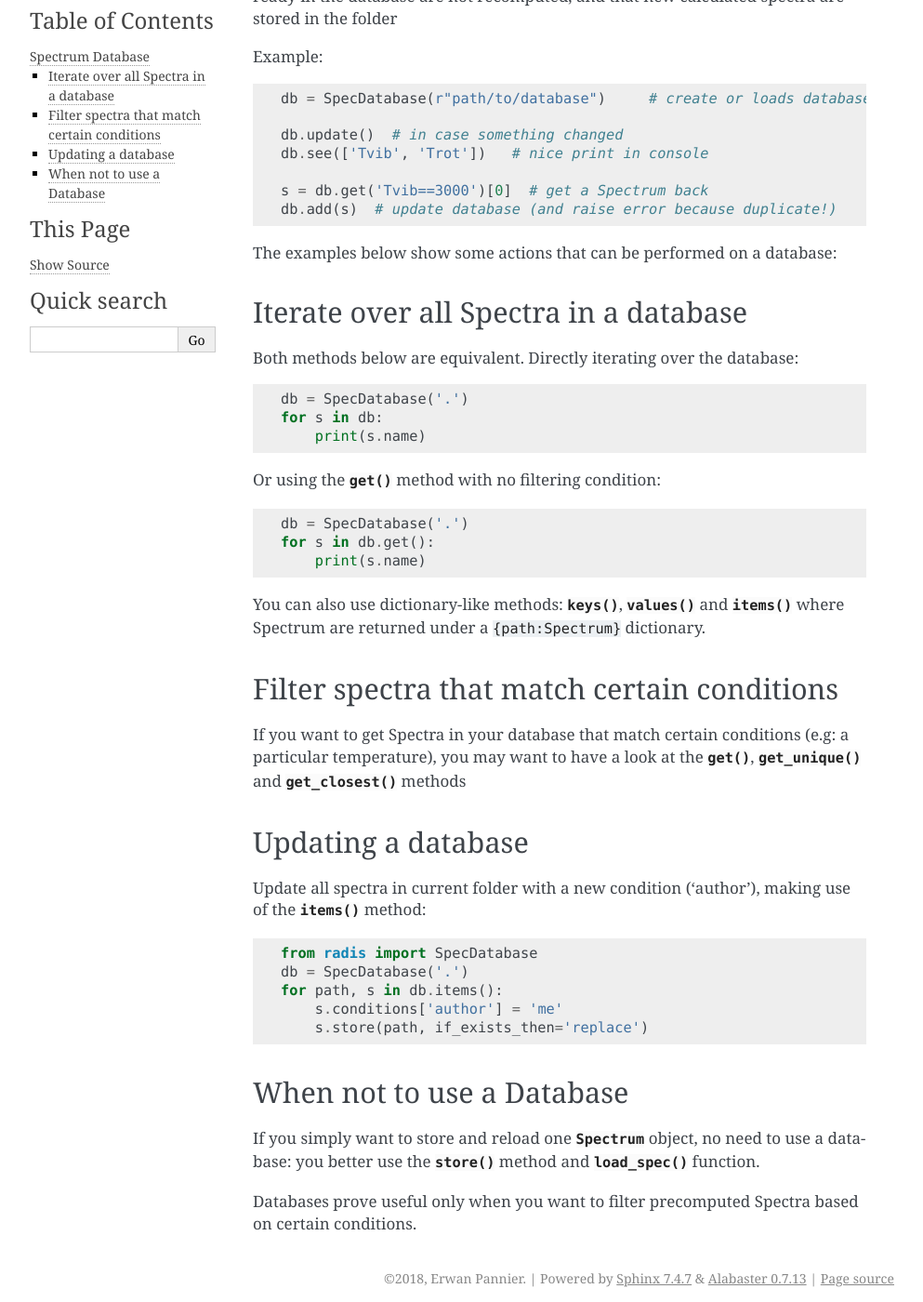
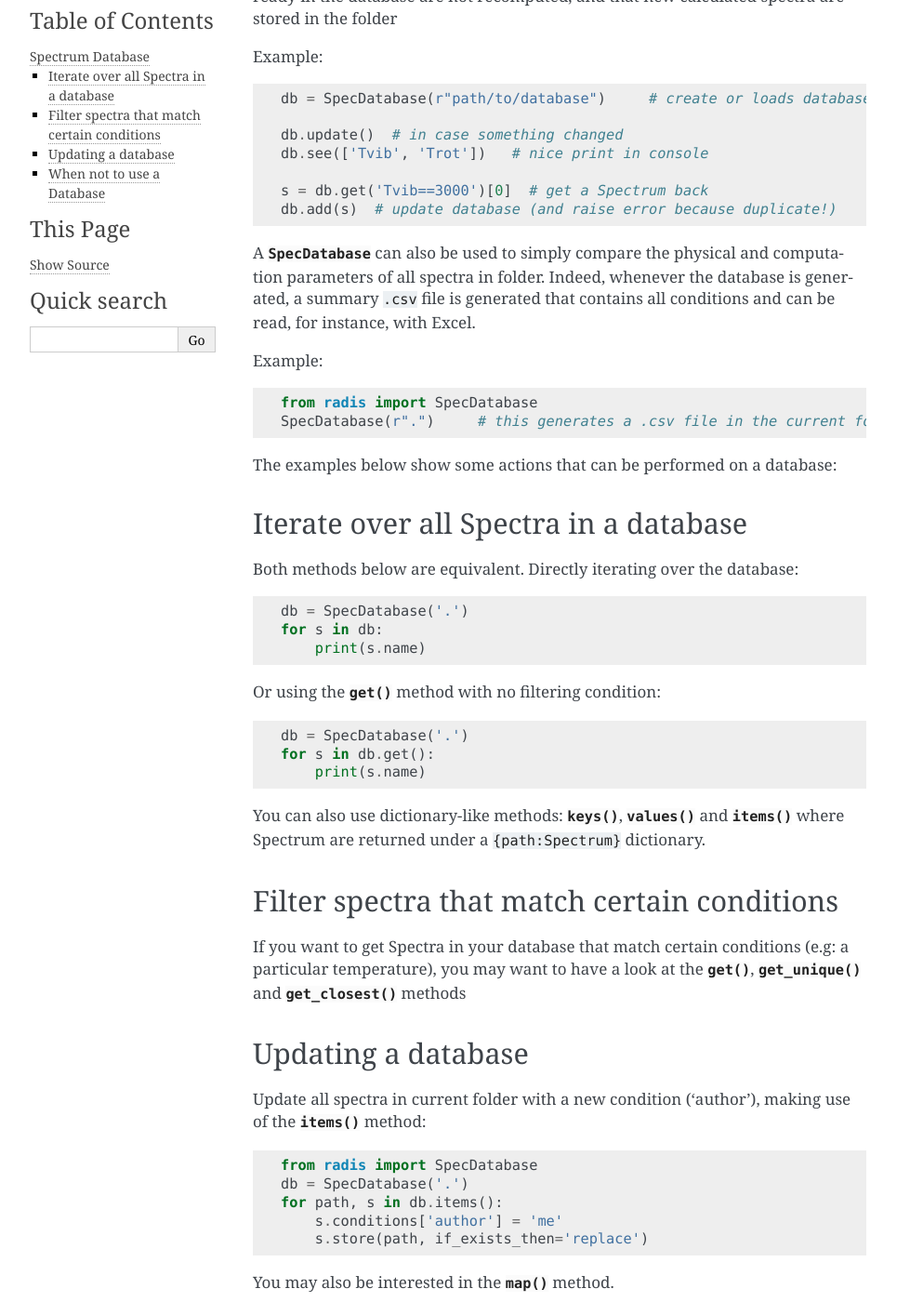
Before and after one commit to radis/radis, a Sphinx documentation site: the page built from docs/tools/database.rst, in a window 1280 px wide and 1400 px high, scrolled down 239 px. Shown: the whole window at 93% size, without its empty margins (148-1141 px from the left). Built offline with Sphinx 7.4.7, drawn with Linux system fonts in a browser that asks for light colours; pages that are not in the unit, such as notebooks, are missing from menus.

Commit message:
update cache files, update docs

```diff
--- a/docs/spectrum/howto.rst
+++ b/docs/spectrum/howto.rst
@@ -73,8 +73,8 @@ The default quantities are::
     'radiance_noslit', 'transmittance_noslit', 'emisscoeff', 'emisscoeff_continuum',
     'absorbance', 'abscoeff', 'abscoeff_continuum', 'emissivity_noslit'
 
-See the latest list in the CONVOLUTED_QUANTITIES and NON_CONVOLUTED_QUANTITIES defined
-`here <https://github.com/radis/radis/blob/master/radis/spectrum/rescale.py>`__.
+See the latest list in the :data:`~radis.spectrum.utils.CONVOLUTED_QUANTITIES`
+and :data:`~radis.spectrum.utils.NON_CONVOLUTED_QUANTITIES`.
 
 get wavelength / wavenumber?
 ------------------------
--- a/docs/spectrum/spectrum.rst
+++ b/docs/spectrum/spectrum.rst
@@ -45,8 +45,8 @@ Variables not convoluted:
 - **abscoeff**: spectral absorption coefficient (typically in cm-1)
 - **abscoeff_continuum**: a pseudo-continuum generated by RADIS :class:`~radis.lbl.factory.SpectrumFactory`
 
-See the latest list in the CONVOLUTED_QUANTITIES and NON_CONVOLUTED_QUANTITIES defined
-`here <https://github.com/radis/radis/blob/master/radis/spectrum/rescale.py>`__.
+See the latest list in the :data:`~radis.spectrum.utils.CONVOLUTED_QUANTITIES` and
+:data:`~radis.spectrum.utils.NON_CONVOLUTED_QUANTITIES`.
 
 Most of the quantities above can be recomputed from one another. In an homogeneous
 slab, one requires an emission spectral density, and an absorption spectral density,
--- a/docs/tools/database.rst
+++ b/docs/tools/database.rst
@@ -21,6 +21,17 @@ Example::
 
     s = db.get('Tvib==3000')[0]  # get a Spectrum back
     db.add(s)  # update database (and raise error because duplicate!)
+
+A :class:`~radis.tools.database.SpecDatabase` can also be used to simply
+compare the physical and computation parameters of all spectra in folder.
+Indeed, whenever the database is generated, a summary ``.csv`` file
+is generated that contains all conditions and can be read, for instance,
+with Excel.
+
+Example::
+
+    from radis import SpecDatabase
+    SpecDatabase(r".")     # this generates a .csv file in the current folder
 
 
 The examples below show some actions that can be performed on a database:
@@ -69,6 +80,9 @@ use of the :meth:`~radis.tools.database.SpecDatabase.items` method::
         s.conditions['author'] = 'me'
         s.store(path, if_exists_then='replace')
 
+You may also be interested in the :meth:`~radis.tools.database.SpecDatabase.map`
+method.
+
 
 When not to use a Database
 --------------------------
```
Also changed, not shown: 3 other files.
